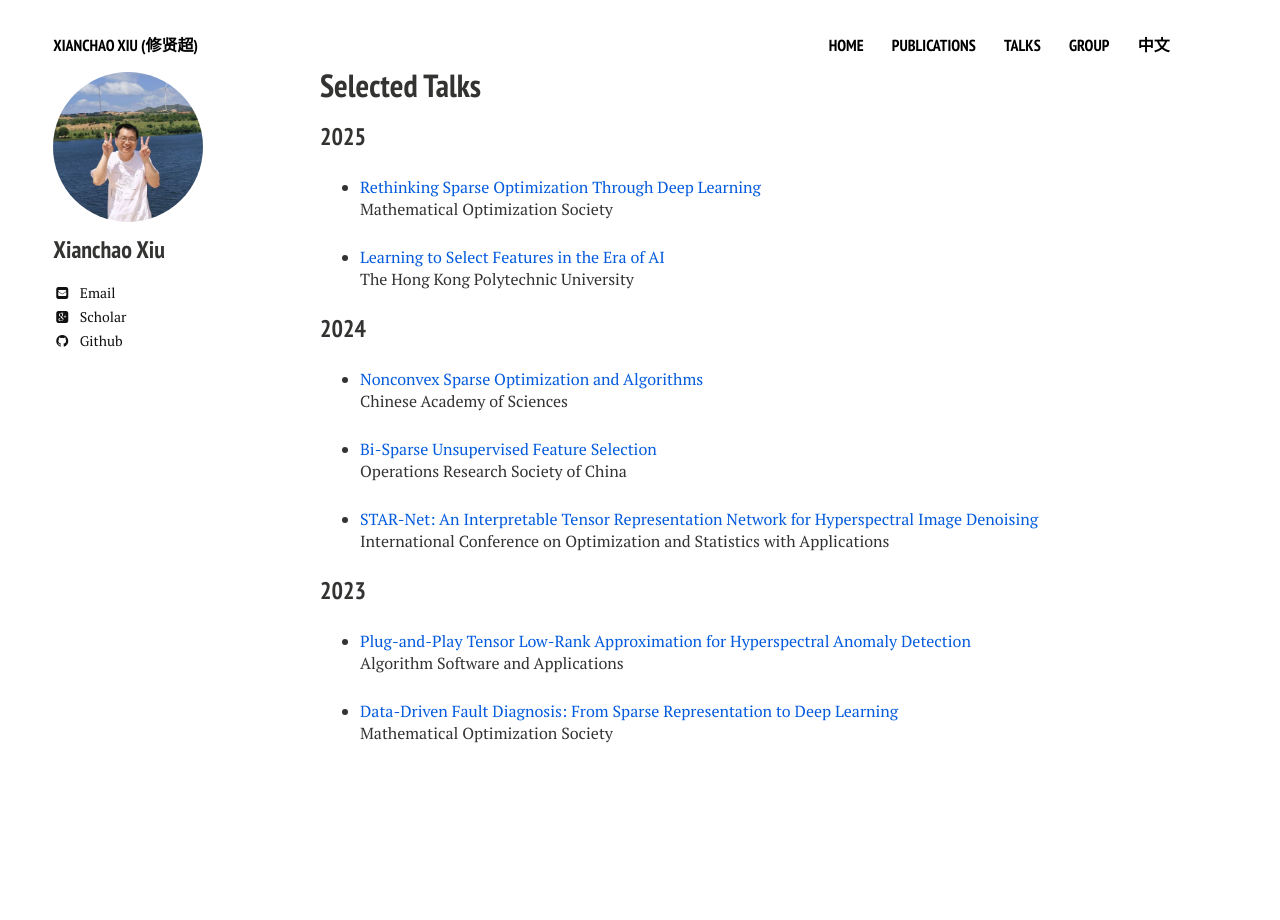
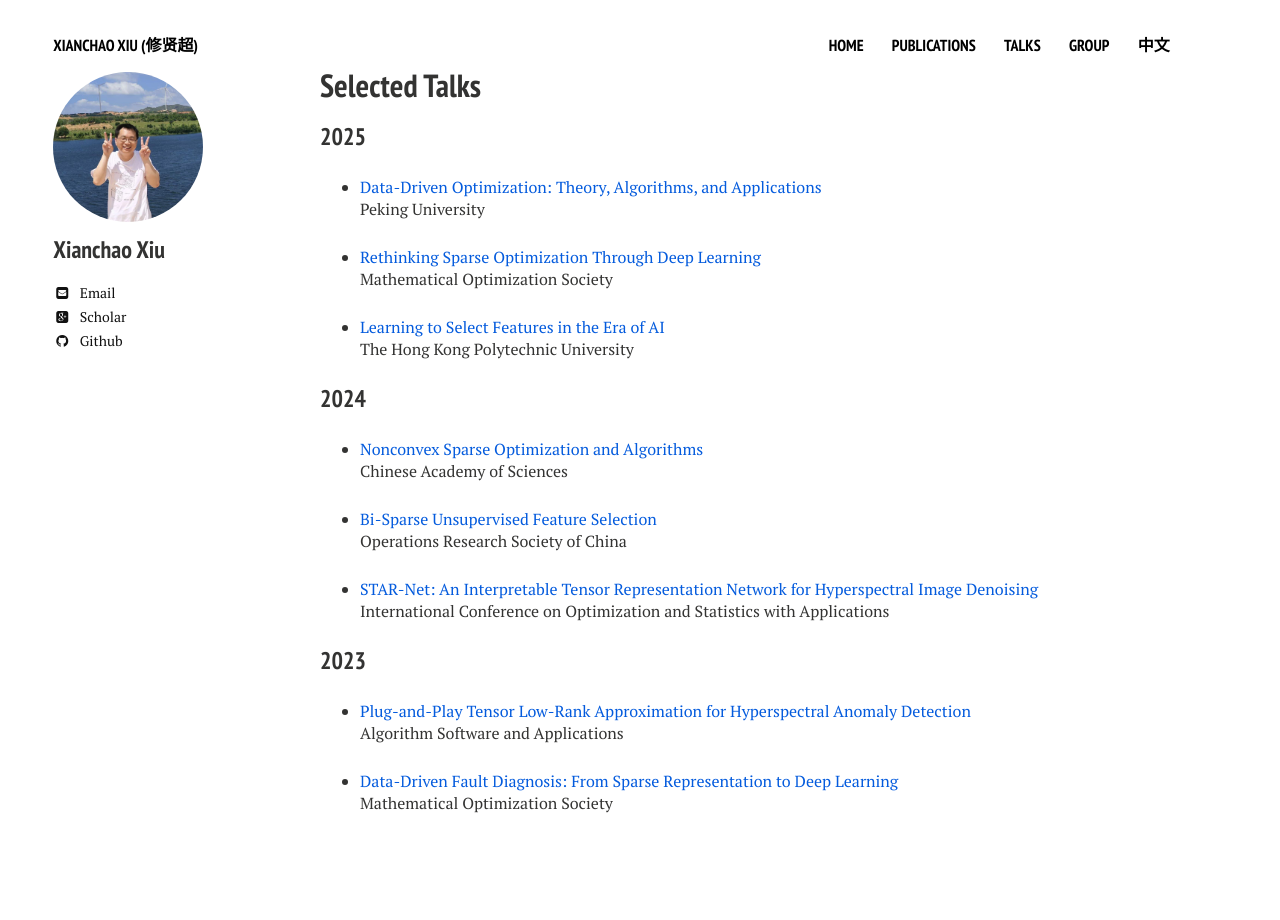
Before and after one commit to xianchaoxiu/xianchaoxiu.github.io, a Jekyll site: the page built from talks/index.md, in a window 1280 px wide. Built offline with Jekyll 4.4.1, drawn with Linux system fonts in a browser that asks for light colours; nearby versions of some CDN libraries.

Commit message:
Update index.md

```diff
--- a/talks/index.md
+++ b/talks/index.md
@@ -11,6 +11,8 @@ share: false
 
 ### 2025
 
+* <a href="../talks/2025-PKU.pdf" class="textlink" target="_blank"> Data-Driven Optimization: Theory, Algorithms, and Applications</a> <br>
+Peking University <br>
 
 * <a href="../talks/2025-MOS.pdf" class="textlink" target="_blank"> Rethinking Sparse Optimization Through Deep Learning </a> <br>
 Mathematical Optimization Society <br>
```
